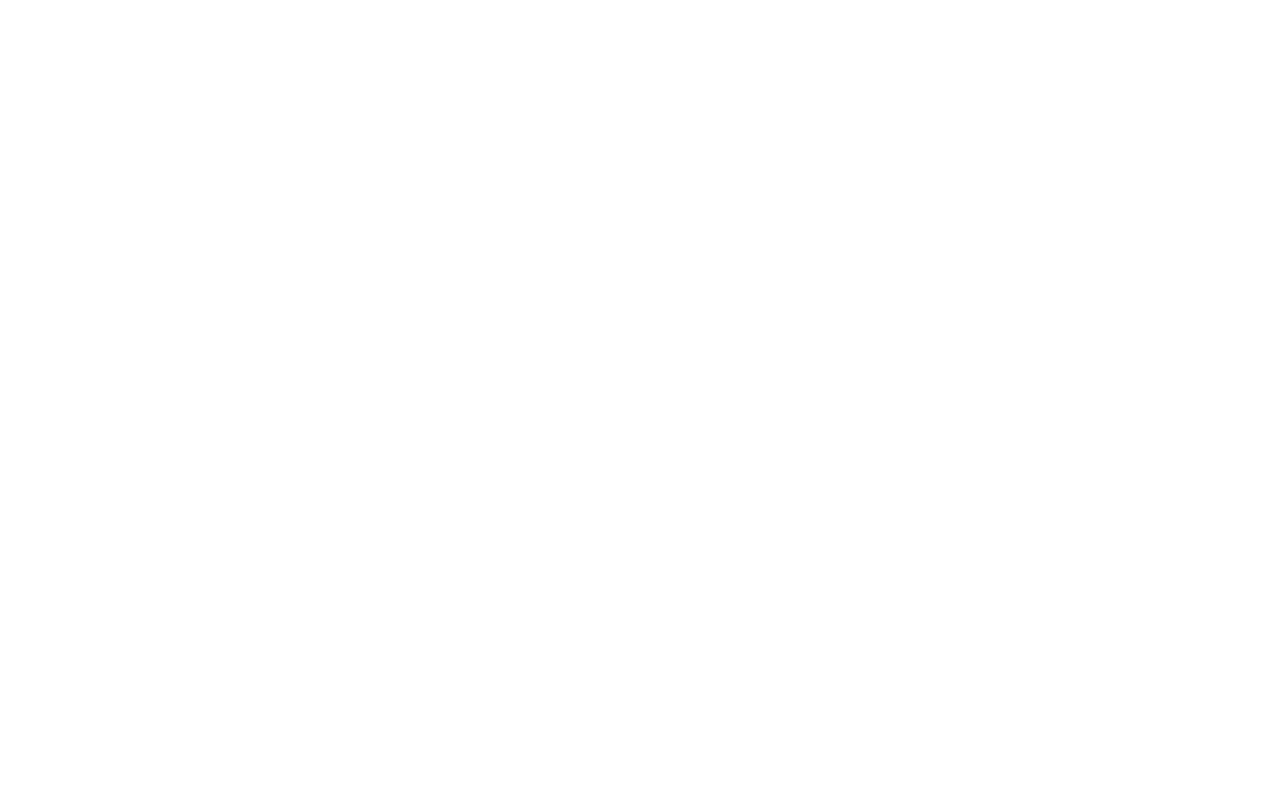
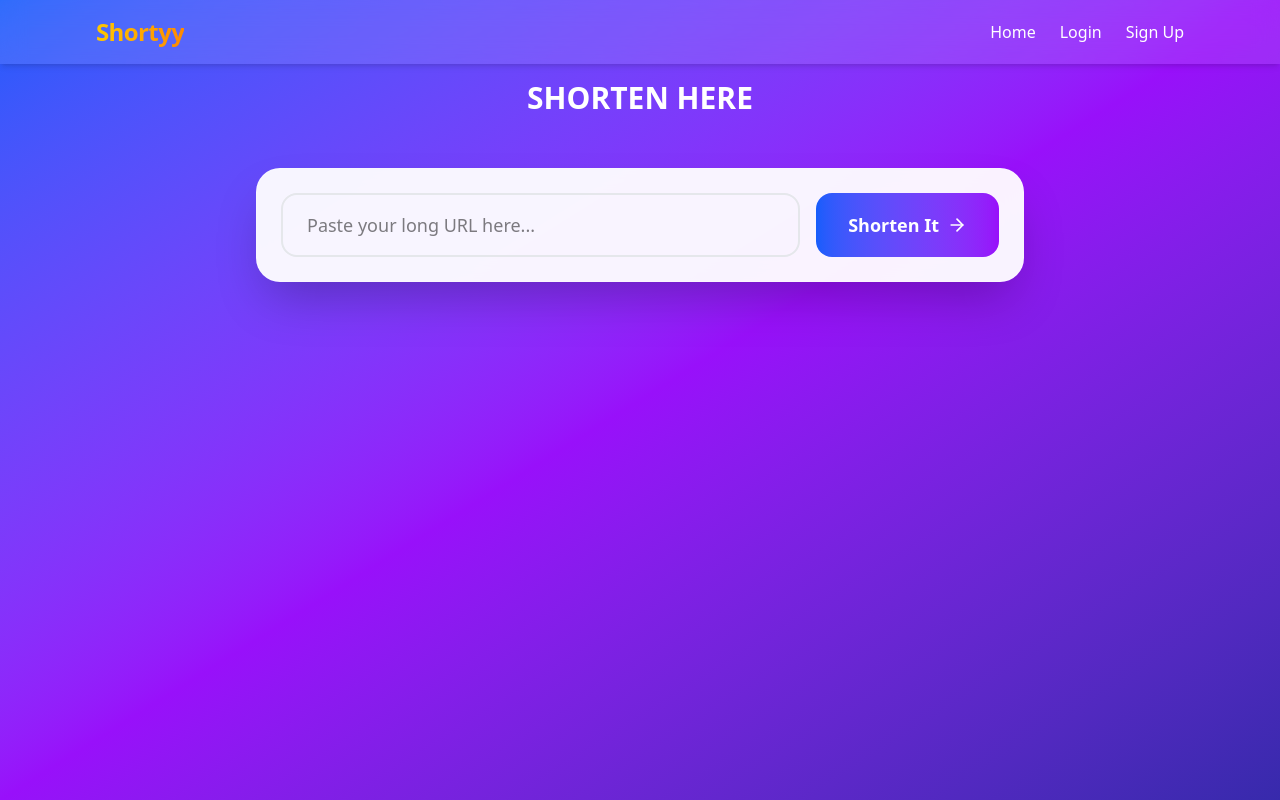
Before and after one commit to amitver01/URL-SHORTY, a React (Vite) app in the folder FRONTEND/: page /dashboard in a window 1280 px wide. Before the commit this address had no page. Built offline with nearby package versions, Linux system fonts and the light colour scheme.

Commit message:
auth completed

```diff
--- a/FRONTEND/src/App.jsx
+++ b/FRONTEND/src/App.jsx
@@ -3,6 +3,7 @@ import { BrowserRouter as Router, Routes, Route } from 'react-router-dom';
 import Home from "../src/pages/Home"
 import LoginPage from "../src/pages/LoginPage"
 import SignupPage from './pages/SignupPage';
+import Dashboard from './pages/Dashboard';
 
 const App = () => {
   return (
@@ -11,6 +12,7 @@ const App = () => {
         <Route path="/" element={<Home/>} />
         <Route path="/login" element={<LoginPage />} />
         <Route path="/signup" element={<SignupPage />} />
+        <Route path="/dashboard" element={<Dashboard />} />
       </Routes>
     </Router>
   )
--- a/FRONTEND/src/components/UrlForm.jsx
+++ b/FRONTEND/src/components/UrlForm.jsx
@@ -12,7 +12,9 @@ const UrlForm = () => {
     e.preventDefault();
     setLoading(true);
     try {
-      const res = await axios.post("http://localhost:5000/api/create/", { full_url });
+      const res = await axios.post("http://localhost:5000/api/create/dashboard", { full_url }, {
+        withCredentials: true, // Include cookies in the request
+      });
       setShortUrl(res.data); // expects a short code like "in90jwy"
       setCopied(false);
     } catch (err) {
--- /dev/null
+++ b/FRONTEND/src/pages/Dashboard.jsx
@@ -0,0 +1,21 @@
+
+import UrlForm from "../components/UrlForm"
+import Navbar from '../components/NavBar'
+const Dashboard = () => {
+  return (
+    <>
+    <div className="min-h-screen bg-gradient-to-br from-blue-600 via-purple-600 to-indigo-800 overflow-hidden">
+      <h1 className="text-3xl font-bold text-white text-centre pt-20 flex justify-center">SHORTEN HERE</h1>
+      <div className="flex justify-center">
+    <Navbar/>
+
+      </div>
+      <div className="pt-5">
+    <UrlForm/>
+    </div>
+    </div>
+    </>
+  )
+}
+
+export default Dashboard
--- a/FRONTEND/src/pages/LoginPage.jsx
+++ b/FRONTEND/src/pages/LoginPage.jsx
@@ -1,4 +1,4 @@
-import React from 'react';
+
 import AuthForm from '../components/AuthForm';
 import axios from 'axios';
 import { useNavigate } from 'react-router-dom';
@@ -8,9 +8,17 @@ const LoginPage = () => {
 
   const handleLogin = async (data) => {
     try {
-      const res = await axios.post('http://localhost:5000/api/auth/login', data);
+      const res = await axios.post("http://localhost:5000/api/auth/login", data, {
+          withCredentials: true,
+        });
       console.log('Login Success:', res.data);
-      navigate('/');
+
+      // Store token in localStorage for Authorization header (if needed)
+      if (res.data.token) {
+        localStorage.setItem('token', res.data.token);
+      }
+
+      navigate('/dashboard');
     } catch (err) {
       console.error('Login Failed:', err.response?.data?.message || err.message);
     }
```
Also changed, not shown: FRONTEND/src/components/HistoryBlock.jsx (added, +12 -0 lines), FRONTEND/src/components/Analytics.jsx (added).
